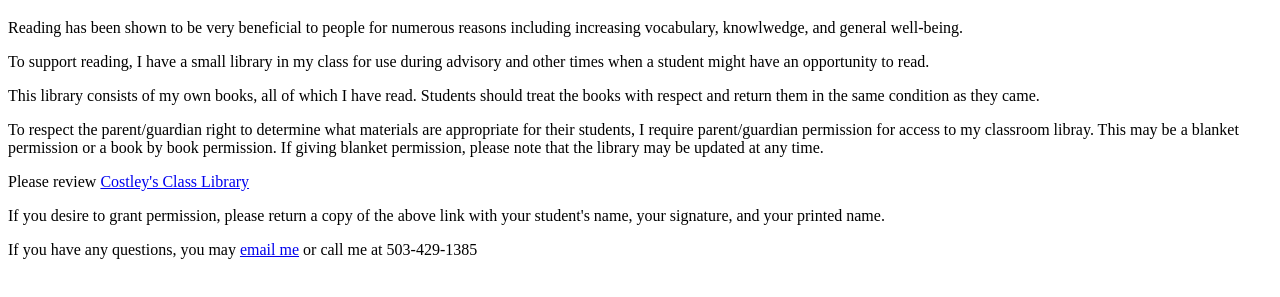
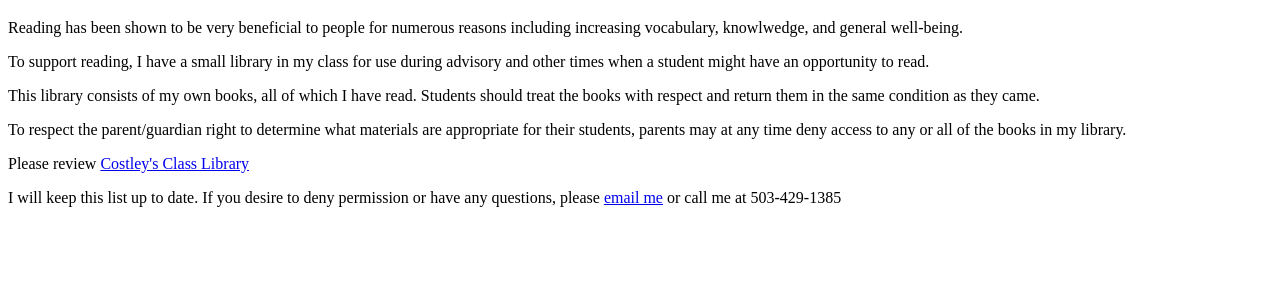
Before and after one commit to bcostley/bcostley.github.io, a plain HTML site: page index.html in a window 1280 px wide. Shown: the part 61-358 px from the top of the page. Drawn offline with Linux system fonts and the light colour scheme.

Commit message:
Update index.html

```diff
--- a/index.html
+++ b/index.html
@@ -6,8 +6,8 @@
 <p>Reading has been shown to be very beneficial to people for numerous reasons including increasing vocabulary, knowlwedge, and general well-being.</p>
 <p>To support reading, I have a small library in my class for use during advisory and other times when a student might have an opportunity to read.</p>
 <p>This library consists of my own books, all of which I have read. Students should treat the books with respect and return them in the same condition as they came.</p>
-<p>To respect the parent/guardian right to determine what materials are appropriate for their students, I require parent/guardian permission for access to my classroom libray. This may be a blanket permission or a book by book permission. If giving blanket permission, please note that the library may be updated at any time.</p>
+<p>To respect the parent/guardian right to determine what materials are appropriate for their students, parents may at any time deny access to any or all of the books in my library.</p>
 <p>Please review <a href="https://docs.google.com/spreadsheets/d/1jSV4pd1UuUUd9n09rzBOCF5rjl6VxT5Pc50x4jr9kdQ/edit?usp=sharing">Costley's Class Library<a></a></a></p>
-<p>If you desire to grant permission, please return a copy of the above link with your student's name, your signature, and your printed name.</p>
-<p>If you have any questions, you may <a href="mailto:bcostley@vernoniak12.org">email me</a></a> or call me at 503-429-1385</a></p>
+<p>I will keep this list up to date. If you desire to deny permission or have any questions, please <a href="mailto:bcostley@vernoniak12.org">email me</a></a> or call me at 503-429-1385</a></p>
+
 </html>
```
